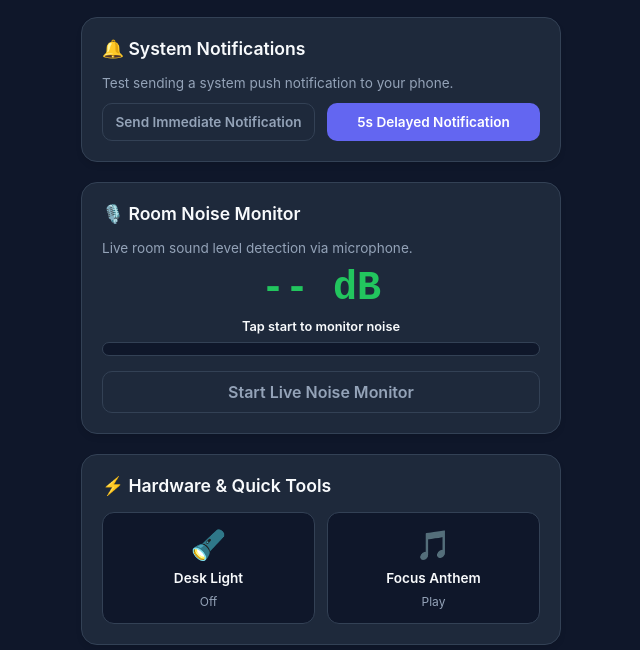
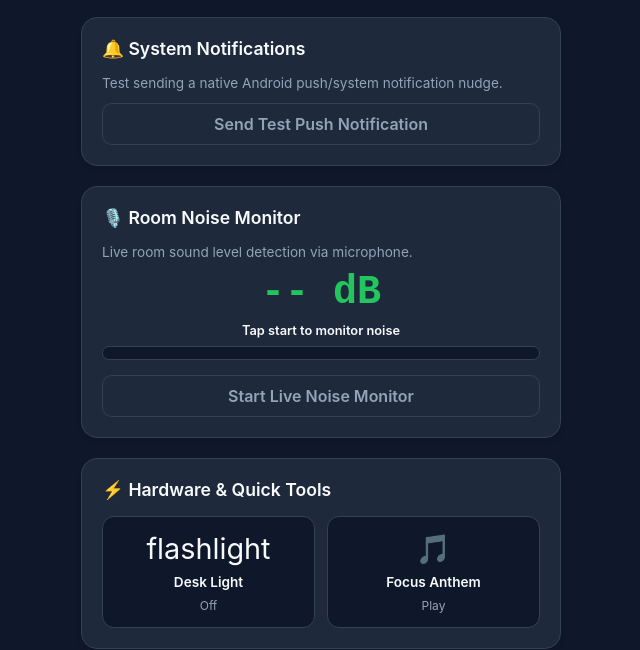
Before and after one commit to Honkersam/study-comfort-app, a plain HTML site: page index.html in a window 1280 px wide. Shown: the part 190-840 px from the top of the page, without its empty margins (319-959 px from the left). Drawn offline with nearby package versions, Linux system fonts and the light colour scheme.

Commit message:
Add Send Test Push Notification card with vibration pattern

```diff
--- a/index.html
+++ b/index.html
@@ -286,20 +286,15 @@
       <p class="subtitle">Protogen Study Comfort Companion</p>
     </header>
 
-    <!-- Notification Test Card -->
+    <!-- Notifications Testing Card -->
     <div class="card">
       <div class="card-title">🔔 System Notifications</div>
-      <p style="font-size: 0.85rem; color: var(--text-muted); margin-bottom: 12px;" id="notifStatus">
-        Test sending a system push notification to your phone.
+      <p style="font-size: 0.85rem; color: var(--text-muted); margin-bottom: 12px;">
+        Test sending a native Android push/system notification nudge.
       </p>
-      <div class="grid-2">
-        <button class="secondary" style="padding: 10px; font-size: 0.85rem;" onclick="sendNotification(false)">
-          Send Immediate Notification
-        </button>
-        <button style="padding: 10px; font-size: 0.85rem;" onclick="sendNotification(true)">
-          5s Delayed Notification
-        </button>
-      </div>
+      <button class="secondary" style="width: 100%; padding: 10px;" onclick="sendTestNotification()">
+        Send Test Push Notification
+      </button>
     </div>
 
     <!-- Microphone & Noise Monitor Card -->
@@ -327,7 +322,7 @@
       <div class="grid-2">
         <!-- Flashlight -->
         <div class="action-card" id="flashlightBtn" onclick="toggleFlashlight()">
-          <span class="action-icon">🔦</span>
+          <span class="action-icon">flashlight</span>
           <span class="action-label">Desk Light</span>
           <span class="status-text" id="torchStatus">Off</span>
         </div>
@@ -388,53 +383,37 @@
   <audio id="rickAudio" loop preload="auto" src="rickroll.mp3"></audio>
 
   <script>
-    // Push Notification Logic
-    async function sendNotification(delay = false) {
-      const notifStatus = document.getElementById('notifStatus');
-
+    // Push Notifications API
+    async function sendTestNotification() {
       if (!('Notification' in window)) {
-        alert('Notifications are not supported by this browser.');
+        alert('This browser/device does not support notifications.');
         return;
       }
 
       let permission = Notification.permission;
-      if (permission === 'default') {
+
+      if (permission !== 'granted') {
         permission = await Notification.requestPermission();
       }
 
-      if (permission !== 'granted') {
-        notifStatus.textContent = 'Notification permission denied. Enable in Chrome settings.';
-        notifStatus.style.color = 'var(--danger)';
-        return;
-      }
-
-      notifStatus.style.color = 'var(--text-muted)';
-
-      const trigger = () => {
-        const title = '🧘 Study Comfort Check';
-        const options = {
-          body: 'Time to roll your shoulders, hydrate, and rest your eyes!',
-          icon: 'icon-192.png',
-          badge: 'icon-192.png',
-          vibrate: [200, 100, 200],
-          tag: 'comfort-break'
-        };
-
-        if ('serviceWorker' in navigator && navigator.serviceWorker.controller) {
-          navigator.serviceWorker.ready.then(registration => {
-            registration.showNotification(title, options);
+      if (permission === 'granted') {
+        // Trigger notification through Service Worker for native lock screen/tray appearance
+        if ('serviceWorker' in navigator && navigator.serviceWorker.ready) {
+          const reg = await navigator.serviceWorker.ready;
+          reg.showNotification('Protogen Study Comfort', {
+            body: '🧘 Time for a quick posture & eye comfort check!',
+            icon: 'icon-192.png',
+            badge: 'icon-192.png',
+            vibrate: [200, 100, 200]
           });
         } else {
-          new Notification(title, options);
+          new Notification('Protogen Study Comfort', {
+            body: '🧘 Time for a quick posture & eye comfort check!',
+            icon: 'icon-192.png'
+          });
         }
-      };
-
-      if (delay) {
-        notifStatus.textContent = 'Notification scheduled in 5 seconds... lock screen or switch apps now to test!';
-        setTimeout(trigger, 5000);
       } else {
-        notifStatus.textContent = 'Notification sent!';
-        trigger();
+        alert('Notification permission was denied.');
       }
     }
 
```
